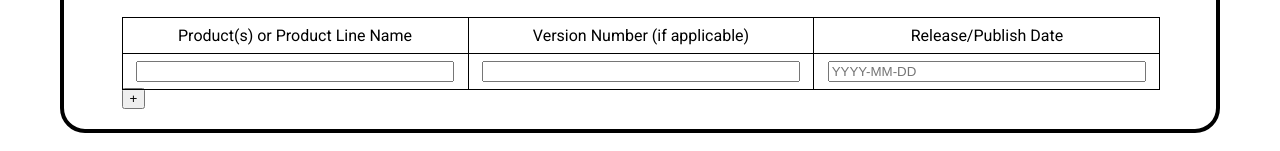
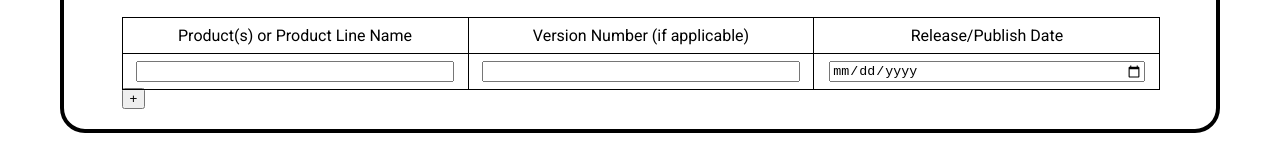
Before and after one commit to SoftwareDesignLab/Secure-Software-Self-Attestation, an Angular app in the folder web_app/sdlc-checklist/: page / in a window 1280 px wide. Both pictures are taken after a click on the radio button "Product line". Shown: the part 187-338 px from the top of the page. Built offline with nearby package versions, Linux system fonts and the light colour scheme.

Commit message:
replaced text input to date input for dates

```diff
--- a/web_app/sdlc-checklist/src/app/attestation/attestation.component.html
+++ b/web_app/sdlc-checklist/src/app/attestation/attestation.component.html
@@ -18,7 +18,7 @@
                 <div class = "row" *ngFor="let row of info">
                     <mat-grid-tile width="50px"><input type ="text" name="form" (keyup)="onKey($event, row, 'name')" value="{{row.getName()}}"> </mat-grid-tile>
                     <mat-grid-tile><input type ="text" name="form"(keyup)="onKey($event, row, 'version')" value={{row.getVersion()}} ></mat-grid-tile>
-                    <mat-grid-tile><input type ="text" name="form"  placeholder="YYYY-MM-DD" (keyup)="onKey($event, row, 'date')" value={{row.getDate()}}></mat-grid-tile>
+                    <mat-grid-tile><input type ="date" name="form" (keyup)="onKey($event, row, 'date')" value={{row.getDate()}}></mat-grid-tile>
                 </div>
 
             </mat-grid-list>
```
